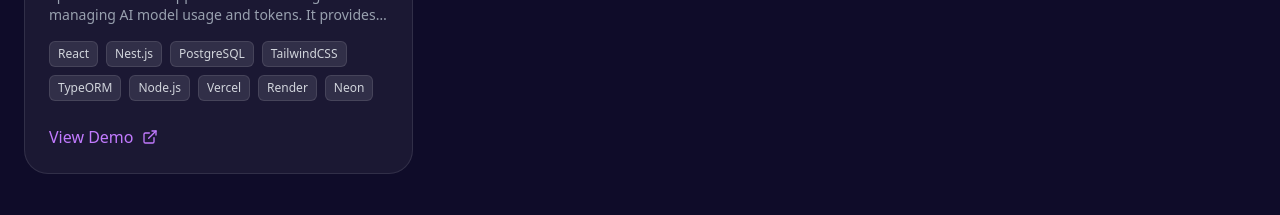
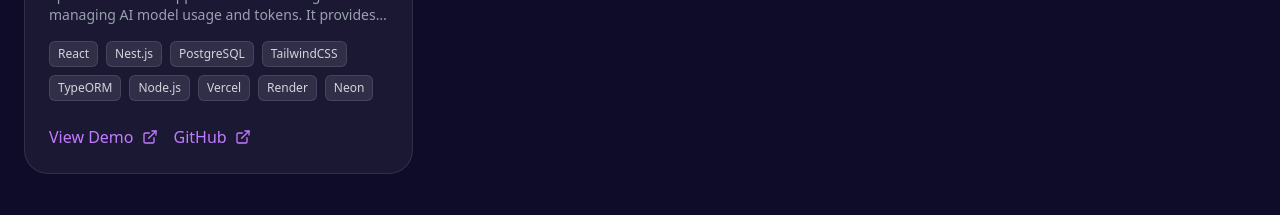
Before and after one commit to augustine01dev/augustine-portfolio, a Next.js app: page / in a window 1280 px wide. Shown: the part 4580-4795 px from the top of the page. Built offline with nearby package versions, Linux system fonts and the light colour scheme.

Commit message:
Add GitHub link to project details and enhance project card layout with demo and GitHub buttons for better accessibility.

```diff
--- a/app/page.tsx
+++ b/app/page.tsx
@@ -708,6 +708,7 @@
     ],
     image: "spentrax",
     demoLink: "https://spentrax.vercel.app/",
+    githubLink: "https://github.com/spentrax",
     featured: true,
   },
   // {
@@ -819,6 +820,7 @@
   <h3 className="text-xl font-bold text-white mb-2 group-hover:text-purple-300 transition-colors">
     {project.title}
   </h3>
+
   <p className="text-gray-400 text-sm mb-4 line-clamp-2">
     {project.description}
   </p>
@@ -834,16 +836,33 @@
     ))}
   </div>
 
+  <div className="flex gap-4">
     <a
       href={project.demoLink}
+      target="_blank"
+      rel="noopener noreferrer"
       className="inline-flex items-center gap-2 text-purple-400 hover:text-purple-300 transition-colors font-medium group/link"
     >
-          View Demo{" "}
+      View Demo
       <ExternalLink
         size={16}
         className="group-hover/link:translate-x-1 transition-transform"
       />
     </a>
+
+    <a
+      href={project.githubLink}
+      target="_blank"
+      rel="noopener noreferrer"
+      className="inline-flex items-center gap-2 text-purple-400 hover:text-purple-300 transition-colors font-medium group/link"
+    >
+      GitHub
+      <ExternalLink
+        size={16}
+        className="group-hover/link:translate-x-1 transition-transform"
+      />
+    </a>
+  </div>
 </div>
     </motion.div>
   );
```
Lines whose indentation alone changed are shown as unchanged.
